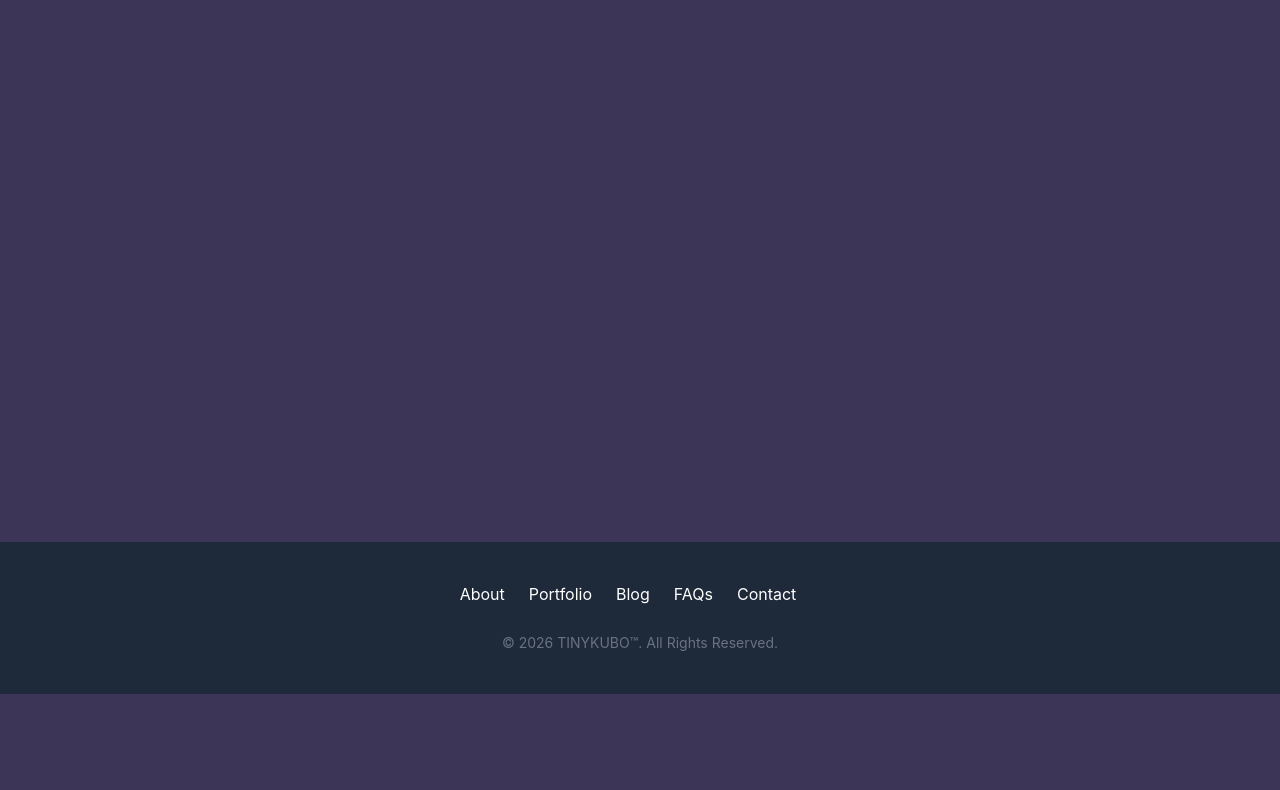
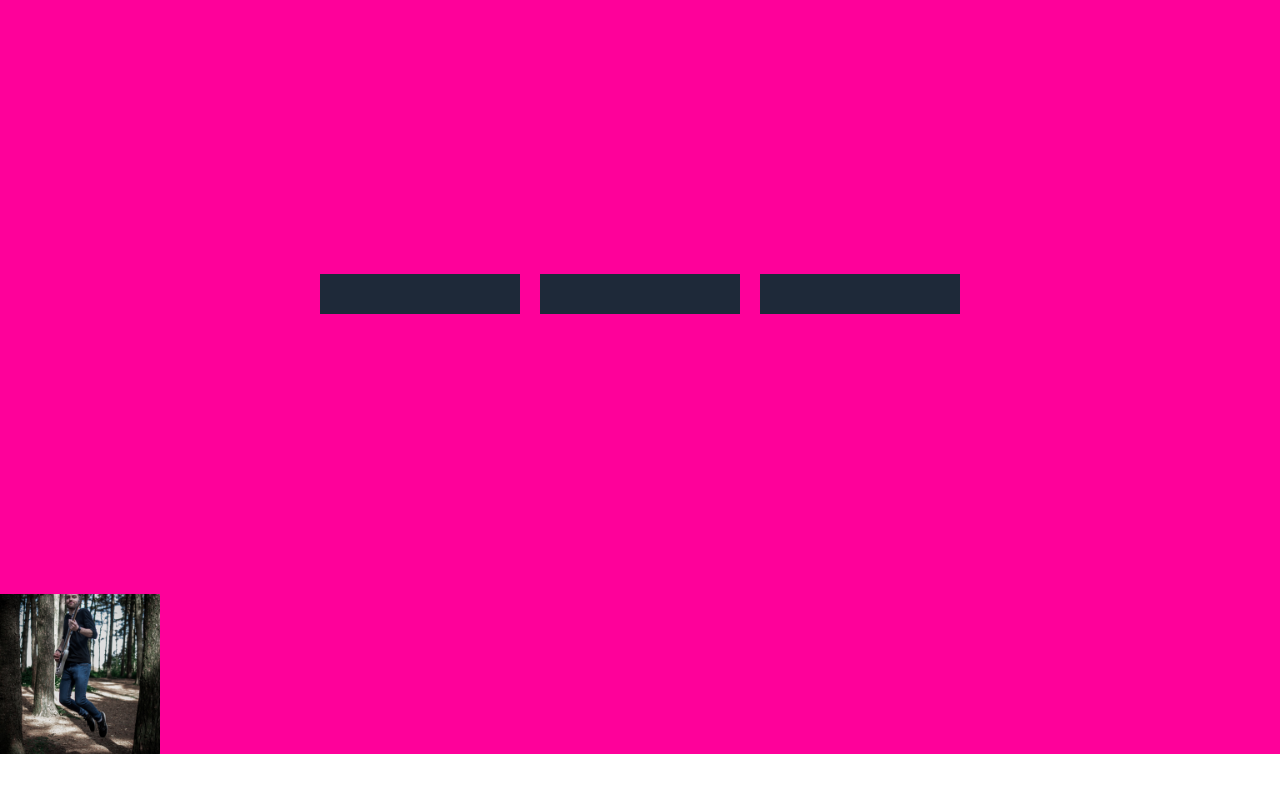
Before and after one commit to ivybustamante/friendly-octo-pancake, a website built with Vite: page portfolio.html in a window 1280 px wide. Shown: the part 106-896 px from the top of the page. Before the commit the page ends 800 px from the top, so only its background shows below. Built offline with nearby package versions, Linux system fonts and the light colour scheme.

Commit message:
changed header & footer colour and added img to portfolio

```diff
--- a/assets/css/style.css
+++ b/assets/css/style.css
@@ -6,7 +6,7 @@
 @source "../../node_modules/flowbite";
 
 body {
-  background-color: #3c3557;
+  background-color: #fe019a;
 }
 
 :root {
--- a/assets/js/components/Footer.js
+++ b/assets/js/components/Footer.js
@@ -1,10 +1,10 @@
 export function Footer() {
   return `
-  <footer class="p-4 bg-gray-800 md:p-8 lg:p-10 dark:bg-gray-800">
+  <footer class="p-4 bg-white md:p-8 lg:p-10 dark:bg-gray-800">
   <div class="mx-auto max-w-screen-xl text-center">
       <a href="#" class="flex justify-center items-center text-2xl font-semibold text-white dark:text-white">
       </a>
-      <ul class="flex flex-wrap justify-center items-center mb-6 text-white dark:text-white">
+      <ul class="flex flex-wrap justify-center items-center mb-6 text-gray-800 dark:text-white">
           <li>
               <a href="#" class="mr-4 hover:underline md:mr-6 ">About</a>
           </li>
--- a/assets/js/components/Header.js
+++ b/assets/js/components/Header.js
@@ -1,12 +1,12 @@
 export function Header() { return `
 <header>
-  <nav class="border-gray-200 px-4 py-2.5 bg-gray-800 dark:bg-gray-800">
+  <nav class="border-gray-200 px-4 py-2.5 bg-white dark:bg-gray-800">
     <div class="mx-auto max-w-screen-xl">
       <div class="flex items-center justify-between">
         <!-- Logo -->
         <a href="/" class="flex items-center">
           <img
-            src="/assets/images/poison-ivy-logo.png"
+            src="assets/images/TINYKUBO Logo.png"
             class="h-16 sm:h-20"
             alt="Poison Ivy Logo"
           />
@@ -61,23 +61,23 @@ export function Header() { return `
         <div class="hidden lg:block">
           <ul class="flex items-center gap-8 font-medium">
             <li>
-              <a href="/" class="text-white hover:text-gray-300"> Home </a>
+              <a href="/" class="text-gray-800 hover:text-gray-300"> Home </a>
             </li>
 
             <li>
-              <a href="/portfolio.html" class="text-white hover:text-gray-300"> Portfolio </a>
+              <a href="/portfolio.html" class="text-gray-800 hover:text-gray-300"> Portfolio </a>
             </li>
 
             <li>
-              <a href="#" class="text-white hover:text-gray-300"> Blog </a>
+              <a href="#" class="text-gray-800 hover:text-gray-300"> Blog </a>
             </li>
 
             <li>
-              <a href="#" class="text-white hover:text-gray-300"> FAQs </a>
+              <a href="#" class="text-gray-800 hover:text-gray-300"> FAQs </a>
             </li>
 
             <li>
-              <a href="#" class="text-white hover:text-gray-300"> Contact </a>
+              <a href="#" class="text-gray-800 hover:text-gray-300"> Contact </a>
             </li>
           </ul>
         </div>
@@ -87,23 +87,23 @@ export function Header() { return `
       <div class="hidden w-full lg:hidden" id="mobile-menu-2">
         <ul class="flex flex-col items-center mt-4 font-medium">
           <li>
-            <a href="/" class="block py-2 px-3 text-white">Home</a>
+            <a href="/" class="block py-2 px-3 text-gray-800">Home</a>
           </li>
 
           <li>
-            <a href="/portfolio.html" class="block py-2 px-3 text-white">Portfolio</a>
+            <a href="/portfolio.html" class="block py-2 px-3 text-gray-800">Portfolio</a>
           </li>
 
           <li>
-            <a href="#" class="block py-2 px-3 text-white">Blog</a>
+            <a href="#" class="block py-2 px-3 text-gray-800">Blog</a>
           </li>
 
           <li>
-            <a href="#" class="block py-2 px-3 text-white">FAQs</a>
+            <a href="#" class="block py-2 px-3 text-gray-800">FAQs</a>
           </li>
 
           <li>
-            <a href="#" class="block py-2 px-3 text-white">Contact</a>
+            <a href="#" class="block py-2 px-3 text-gray-800">Contact</a>
           </li>
         </ul>
       </div>
--- a/index.html
+++ b/index.html
@@ -33,14 +33,9 @@
         <img
           class="fit-picture"
           src="\assets\images\Hero.jpg"
-          alt="Grapefruit slice atop a pile of other slices"
+          alt="A man pointing a bass guitar at the camera"
         />
         <p class="hero-text">TINYKUBO</p>
-      </div>
-      <div class="flex justify-center items-center gap-[20px] h-[600px]">
-        <div class="w-50 h-50 bg-violet-500 float-left"></div>
-        <div class="w-50 h-50 bg-green-500 float-left"></div>
-        <div class="w-50 h-50 bg-pink-500 float-left"></div>
       </div>
     </main>
     <div id="footer"></div>
--- a/portfolio.html
+++ b/portfolio.html
@@ -14,7 +14,22 @@
   <body class="min-h-screen flex flex-col">
     <div id="header"></div>
 
-    <main class="relative flex-1 overflow-hidden"></main>
+    <main class="relative flex-1 overflow-hidden">
+      <div class="flex justify-center items-center gap-[20px] h-[600px]">
+        <div class="w-50 h-10 bg-gray-800 float-left"></div>
+        <div class="w-50 h-10 bg-gray-800 float-left"></div>
+        <div class="w-50 h-10 bg-gray-800 float-left"></div>
+      </div>
+
+      <div class="w-40">
+        <!-- Parent controls the size -->
+        <img
+          class="w-40 aspect-square object-cover justify-end"
+          src="assets/images/Man-with-bass.JPG"
+          alt="Band Photoshoots"
+        />
+      </div>
+    </main>
     <div id="footer"></div>
   </body>
 </html>
```
Also changed, not shown: assets/images/TINYKUBO Logo.png (added).
